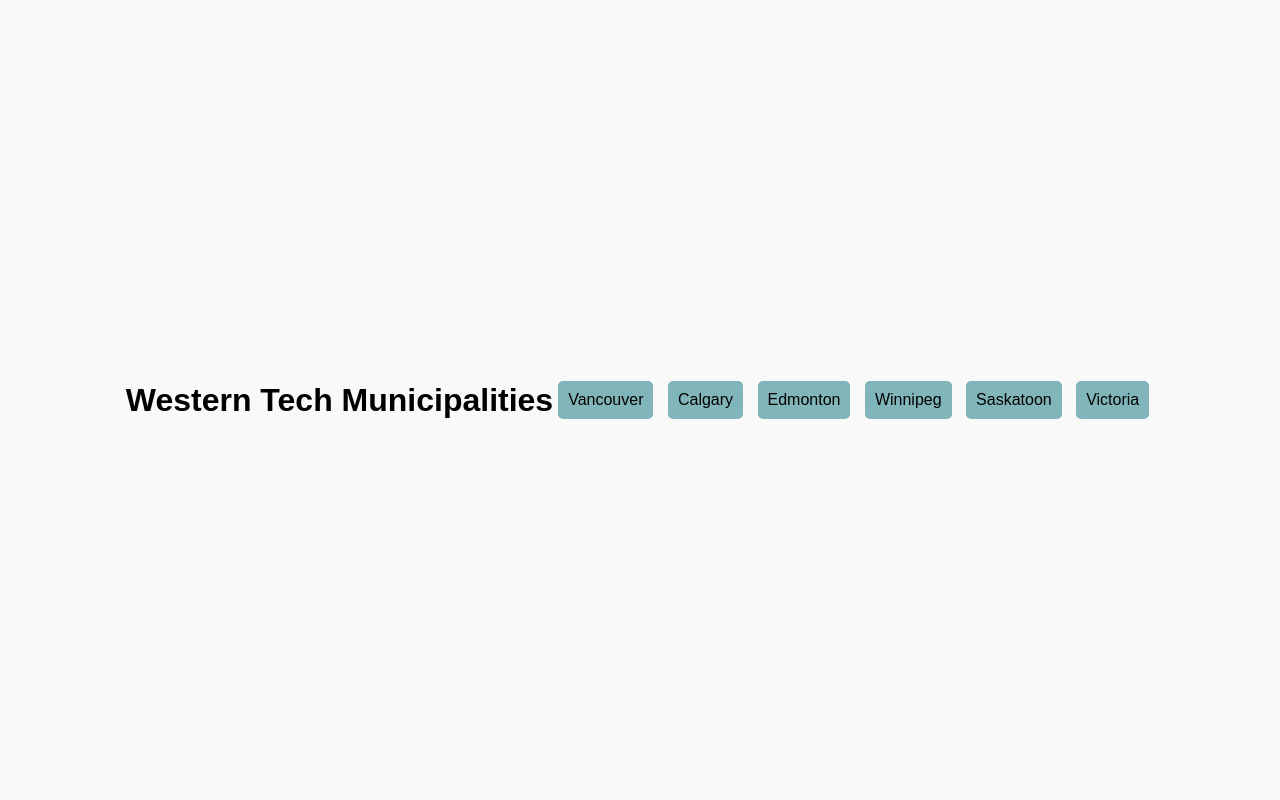
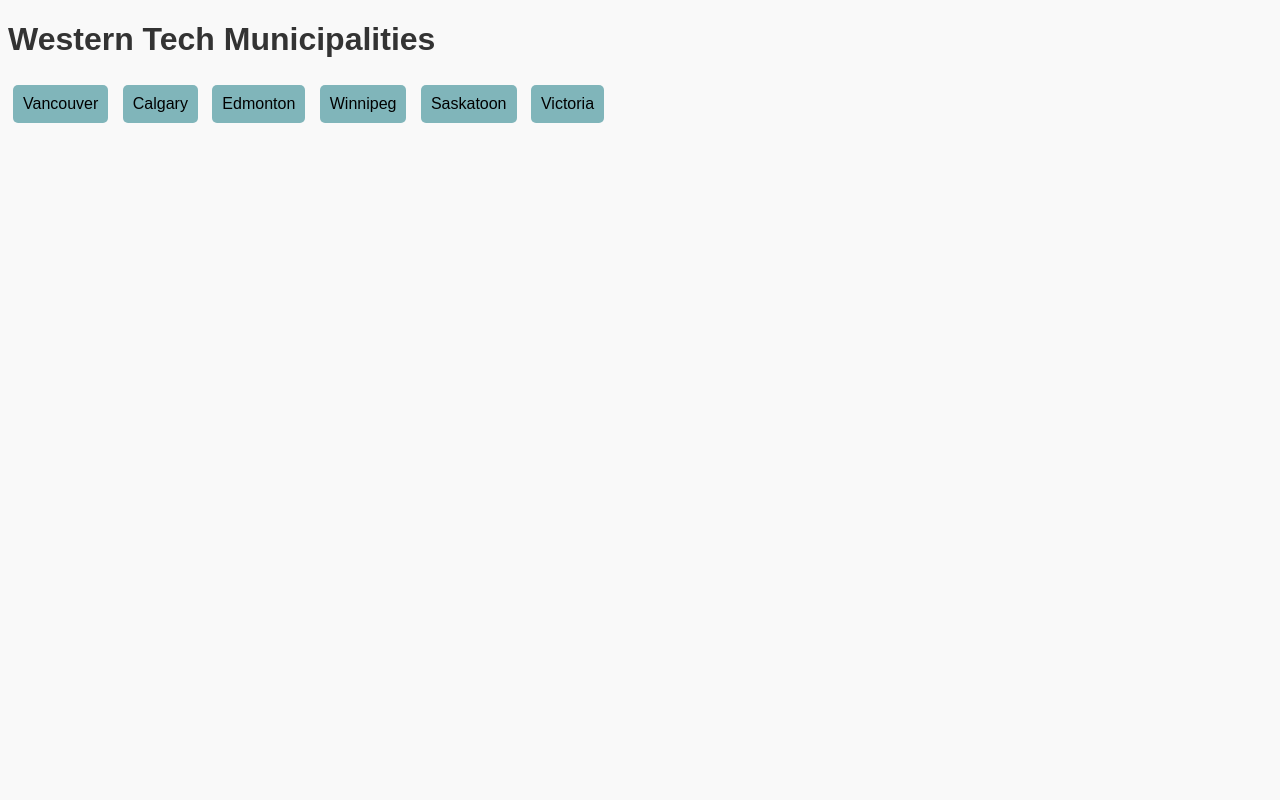
Before and after one commit to zublay/Test-App, a Flask app: page / in a window 1280 px wide. Run offline with Flask 2, Linux system fonts and the light colour scheme.

Commit message:
Update index.html

```diff
--- a/templates/index.html
+++ b/templates/index.html
@@ -3,15 +3,9 @@
 <head>
     <title>City Dashboard</title>
     <style>
-         body {
+        body {
             font-family: Arial, sans-serif;
             background-color: #f9f9f9;
-            display: flex; /* Add this to use flexbox */
-            justify-content: center; /* Center horizontally */
-            align-items: center; /* Center vertically */
-            height: 100vh; /* Make the body take the full viewport height */
-            margin: 0; /* Remove default margin */
-        }
         }
         h1 {
             color: #333;
```
